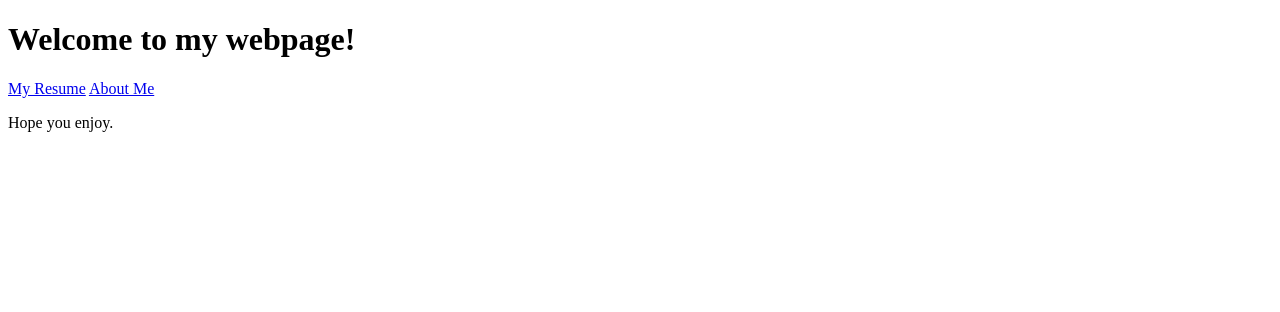
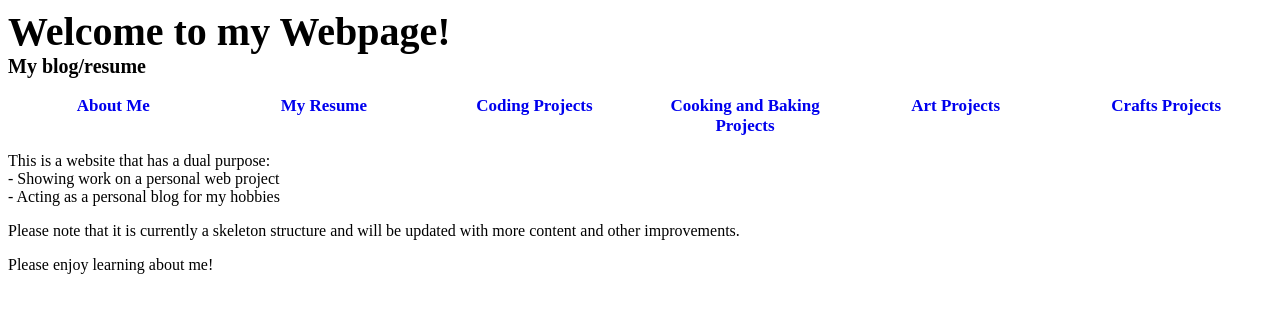
Before and after one commit to nickc96/nickc96.github.io, a plain HTML site: page index.html in a window 1280 px wide. Drawn offline with Linux system fonts and the light colour scheme.

Commit message:
Skeleton setup
Links and organization works fine. Just need to fill out a little content for each section.

```diff
--- a/index.html
+++ b/index.html
@@ -1,9 +1,22 @@
 <!DOCTYPE html>
 <html>
+<head>
+<link rel="stylesheet" type="text/css" href="main.css">
+</head>
 	<body>
-		<h1>Welcome to my webpage!</h1>
-			<a href="resume.pdf">My Resume</a>
-			<a href="about_me.html">About Me</a>
-			<p>Hope you enjoy.</p>
+		<h1>Welcome to my Webpage!</h1>
+			<h2>My blog/resume</h2>
+			<br>
+			<div class="navbar">
+				<a href="about_me.html">About Me</a>
+				<a href="resume.pdf">My Resume</a>
+				<a href="coding.html">Coding Projects</a>
+				<a href="cooking.html">Cooking and Baking Projects</a>
+				<a href="art.html">Art Projects</a>
+				<a href="crafts.html">Crafts Projects</a>
+			</div>
+			<p>This is a website that has a dual purpose:<br>- Showing work on a personal web project<br>- Acting as a personal blog for my hobbies</p>
+			<p>Please note that it is currently a skeleton structure and will be updated with more content and other improvements.</p>
+			<p>Please enjoy learning about me!</p>
 	</body>
 </html>
--- /dev/null
+++ b/main.css
@@ -0,0 +1,33 @@
+/* Style images */
+img {
+	height: auto;
+	width: 50%;
+}
+
+/* Style the header 1 */
+h1{
+	font-size:40px;
+	margin: 0;
+}
+
+/* Style the header 1 */
+h2{
+	font-size:20px;
+	margin: 0;
+}
+
+/* Style the navigation menu */
+.navbar {
+	width: 100%;
+  	overflow: auto;
+  	font-weight: bold;
+}
+
+/* Navigation links */
+.navbar a {
+  float: left;
+  text-decoration: none;
+  font-size: 17px;
+  width: 16.66%; /* Four equal-width links. If you have two links, use 50%, and 33.33% for three links, etc.. */
+  text-align: center; /* If you want the text to be centered */
+}
```
Also changed, not shown: about_me.html (+14 -1 lines), art.html (added, +7 -0 lines), coding.html (added, +7 -0 lines), cooking.html (added, +11 -0 lines), crafts.html (added, +7 -0 lines), cooking_pictures/cake_1.19.2020.jpg (added), 3 other files.
